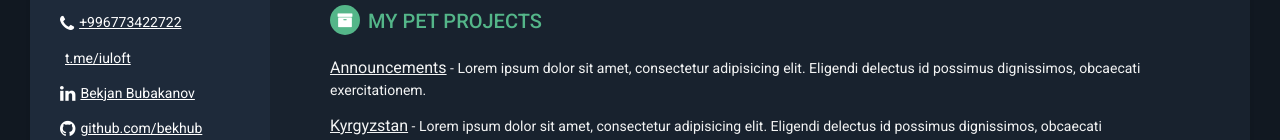
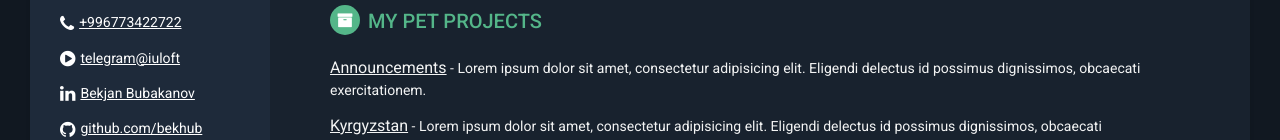
Before and after one commit to bekhub/bekhub.github.io, a plain HTML site: page index.html in a window 1280 px wide. Shown: the part 397-537 px from the top of the page. Drawn offline with Linux system fonts and the light colour scheme.

Commit message:
Update index.html

```diff
--- a/index.html
+++ b/index.html
@@ -39,7 +39,7 @@
                 <ul class="list-unstyled contact-list">
                     <li class="email"><i class="fa fa-envelope"></i><a href="mailto: bekambkg@gmail.com">bekambkg@gmail.com</a></li>
                     <li class="phone"><i class="fa fa-phone"></i><a href="tel:+996773422722">+996773422722</a></li>
-                    <li class="telegram"><i class="fa fa-telegram"></i><a href="https://t.me/iuloft">t.me/iuloft</a></li>
+                    <li class="telegram"><i class="fa fa-play-circle"></i><a href="https://t.me/iuloft" target="_blank">telegram@iuloft</a></li>
                     <li class="linkedin"><i class="fa fa-linkedin"></i><a href="https://linkedin.com/in/bekjan-b-7b38ba114" target="_blank">Bekjan Bubakanov</a></li>
                     <!-- <li class="linkedin"><i class="fa fa-linkedin"></i><a href="#" target="_blank">linkedin.com/in/alandoe</a></li> -->
                     <li class="github"><i class="fa fa-github"></i><a href="https://github.com/bekhub" target="_blank">github.com/bekhub</a></li>
```
